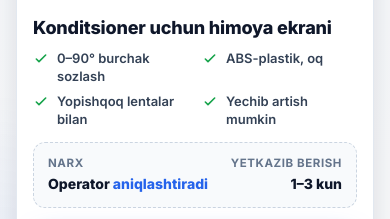
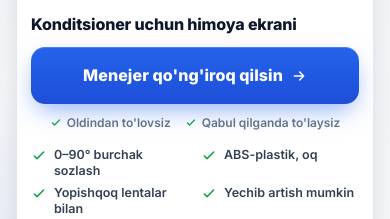
Before and after one commit to braindiggeruz/conditioner-deflector-landing, a website: page index.html in a window 390 px wide. Shown: the part 625-844 px from the top of the page. Drawn offline with Linux system fonts and the light colour scheme.

Commit message:
Hero mobile: CTA right under name (above-the-fold), compact body

```diff
--- a/index.html
+++ b/index.html
@@ -186,39 +186,39 @@
       box-shadow: 0 6px 18px rgba(22,163,74,0.45);
     }
     .product-card .body {
-      padding: 16px 16px 18px;
+      padding: 14px 14px 16px;
     }
     .product-card .name {
-      font-size: 18px;
+      font-size: 16px;
       font-weight: 800;
       color: var(--ink);
-      margin-bottom: 8px;
+      margin-bottom: 10px;
       letter-spacing: -0.01em;
     }
     .feat {
       display: grid;
       grid-template-columns: 1fr 1fr;
-      gap: 8px 14px;
-      margin-bottom: 14px;
+      gap: 6px 12px;
+      margin-bottom: 12px;
     }
     .feat li {
       list-style: none;
       display: flex;
       align-items: flex-start;
-      gap: 8px;
-      font-size: 13px;
+      gap: 7px;
+      font-size: 12.5px;
       font-weight: 600;
       color: var(--ink-2);
-      line-height: 1.35;
+      line-height: 1.3;
     }
     .feat li svg { flex-shrink: 0; margin-top: 1px; color: var(--green); }
     .price-line {
       display: flex; align-items: center; justify-content: space-between;
       gap: 10px;
-      padding: 12px 14px;
+      padding: 10px 12px;
       background: var(--bg-2);
-      border-radius: 12px;
-      margin-bottom: 14px;
+      border-radius: 10px;
+      margin-bottom: 12px;
       border: 1px dashed var(--line-2);
     }
     .price-line .lbl { font-size: 11.5px; color: var(--ink-3); text-transform: uppercase; font-weight: 700; letter-spacing: 0.05em; }
@@ -265,7 +265,7 @@
       justify-content: center;
       gap: 14px;
       flex-wrap: wrap;
-      margin-top: 12px;
+      margin-top: 10px;
       font-size: 12px;
       font-weight: 600;
       color: var(--ink-3);
@@ -902,13 +902,21 @@
         </div>
         <div class="body">
           <div class="name">Konditsioner uchun himoya ekrani</div>
-          <ul class="feat">
+          <button class="btn btn-primary" data-testid="hero-cta" onclick="scrollToOrder(); trackEvent('hero_cta_click','hero')">
+            Menejer qo'ng'iroq qilsin
+            <svg class="arrow" viewBox="0 0 24 24" fill="none"><path d="M5 12h14M13 6l6 6-6 6" stroke="currentColor" stroke-width="2.2" stroke-linecap="round" stroke-linejoin="round"/></svg>
+          </button>
+          <div class="microtrust">
+            <span><svg width="12" height="12" viewBox="0 0 24 24" fill="none"><path d="M5 12l4 4 10-10" stroke="currentColor" stroke-width="2.6" stroke-linecap="round" stroke-linejoin="round"/></svg>Oldindan to'lovsiz</span>
+            <span><svg width="12" height="12" viewBox="0 0 24 24" fill="none"><path d="M5 12l4 4 10-10" stroke="currentColor" stroke-width="2.6" stroke-linecap="round" stroke-linejoin="round"/></svg>Qabul qilganda to'laysiz</span>
+          </div>
+          <ul class="feat" style="margin-top:14px;">
             <li><svg width="16" height="16" viewBox="0 0 24 24" fill="none"><path d="M5 12l4 4 10-10" stroke="currentColor" stroke-width="2.4" stroke-linecap="round" stroke-linejoin="round"/></svg>0–90° burchak sozlash</li>
             <li><svg width="16" height="16" viewBox="0 0 24 24" fill="none"><path d="M5 12l4 4 10-10" stroke="currentColor" stroke-width="2.4" stroke-linecap="round" stroke-linejoin="round"/></svg>ABS-plastik, oq</li>
             <li><svg width="16" height="16" viewBox="0 0 24 24" fill="none"><path d="M5 12l4 4 10-10" stroke="currentColor" stroke-width="2.4" stroke-linecap="round" stroke-linejoin="round"/></svg>Yopishqoq lentalar bilan</li>
             <li><svg width="16" height="16" viewBox="0 0 24 24" fill="none"><path d="M5 12l4 4 10-10" stroke="currentColor" stroke-width="2.4" stroke-linecap="round" stroke-linejoin="round"/></svg>Yechib artish mumkin</li>
           </ul>
-          <div class="price-line">
+          <div class="price-line" style="margin-bottom:0;">
             <div>
               <div class="lbl">Narx</div>
               <div class="val">Operator <span>aniqlashtiradi</span></div>
@@ -917,14 +925,6 @@
               <div class="lbl">Yetkazib berish</div>
               <div class="val">1–3 kun</div>
             </div>
-          </div>
-          <button class="btn btn-primary" data-testid="hero-cta" onclick="scrollToOrder(); trackEvent('hero_cta_click','hero')">
-            Menejer qo'ng'iroq qilsin
-            <svg class="arrow" viewBox="0 0 24 24" fill="none"><path d="M5 12h14M13 6l6 6-6 6" stroke="currentColor" stroke-width="2.2" stroke-linecap="round" stroke-linejoin="round"/></svg>
-          </button>
-          <div class="microtrust">
-            <span><svg width="12" height="12" viewBox="0 0 24 24" fill="none"><path d="M5 12l4 4 10-10" stroke="currentColor" stroke-width="2.6" stroke-linecap="round" stroke-linejoin="round"/></svg>Oldindan to'lovsiz</span>
-            <span><svg width="12" height="12" viewBox="0 0 24 24" fill="none"><path d="M5 12l4 4 10-10" stroke="currentColor" stroke-width="2.6" stroke-linecap="round" stroke-linejoin="round"/></svg>Qabul qilganda to'laysiz</span>
           </div>
         </div>
       </article>
```
